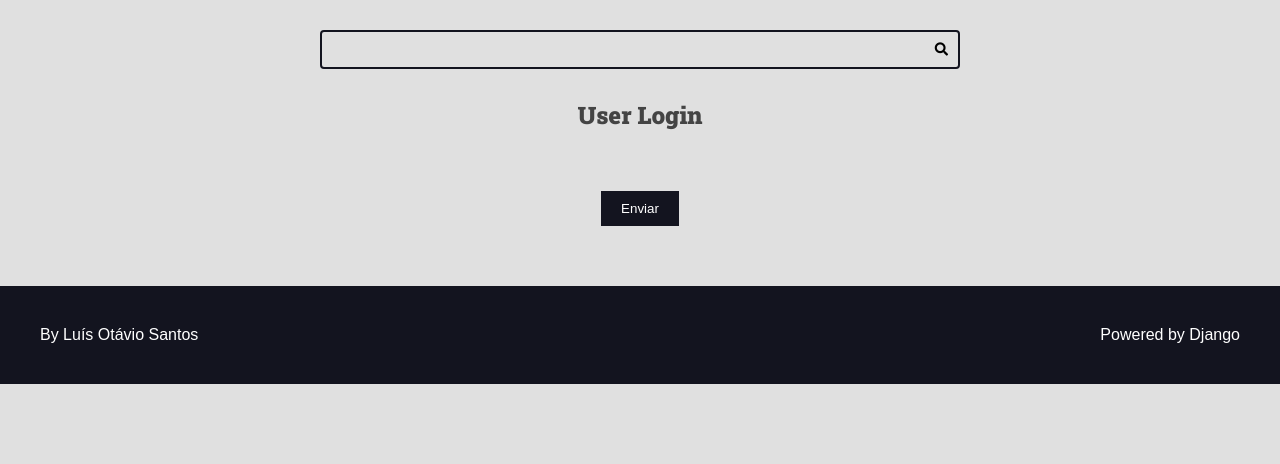
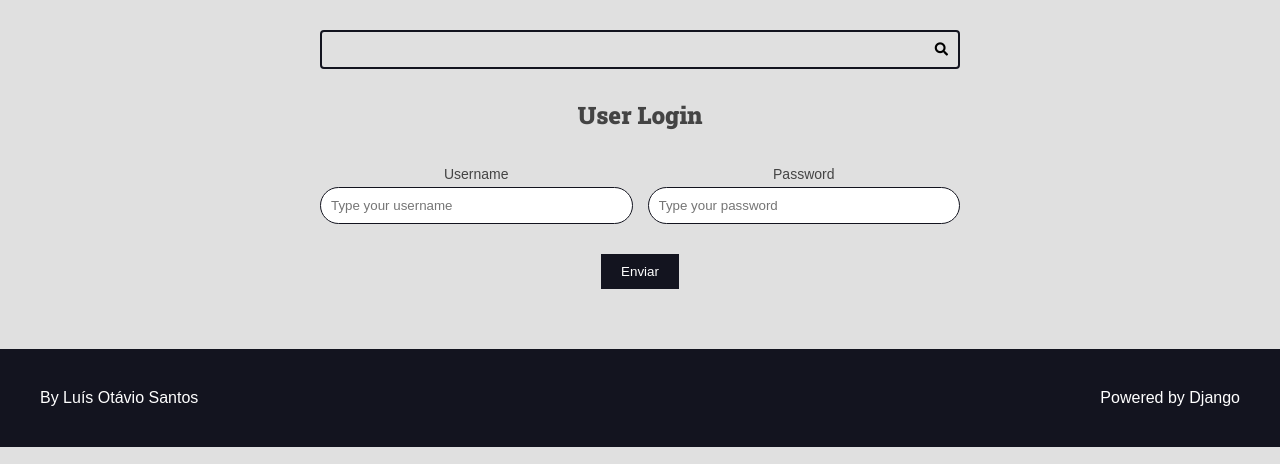
Before and after one commit to LuisOtavioSantos/exemplo_recipes, a Django app: page /authors/login/ in a window 1280 px wide. Shown: the part 113-577 px from the top of the page. Run offline with Django 3.2, Linux system fonts and the light colour scheme.

Commit message:
log in system without session

```diff
--- /dev/null
+++ b/authors/forms/__init__.py
@@ -0,0 +1,4 @@
+# flake8: noqa
+
+from .login import FormLogin
+from .register_form import FormRegister
--- /dev/null
+++ b/authors/forms/login.py
@@ -0,0 +1,17 @@
+from django import forms
+from utils.django_forms import change_placeholder
+
+
+class FormLogin(forms.Form):
+    def __init__(self, *args, **kwargs):
+        super().__init__(*args, **kwargs)
+        change_placeholder(
+            field=self.fields['username'],
+            placeholder_val='Type your username')
+        change_placeholder(
+            field=self.fields['password'],
+            placeholder_val='Type your password')
+    username = forms.CharField()
+    password = forms.CharField(
+        widget=forms.PasswordInput()
+    )
--- a/authors/templates/authors/pages/login.html
+++ b/authors/templates/authors/pages/login.html
@@ -5,6 +5,11 @@
 {% block content %}
     <div class="main-content center container">
         <h2>User Login</h2>
+        {% if request.user.is_authenticated %}
+            <p>
+                You Are Logged As {{request.user.username}}.
+            </p>
+        {% endif %}
     </div>
     {% include 'global/partials/messages.html' %}
     {% include 'global/partials/form.html' %}
--- a/authors/views.py
+++ b/authors/views.py
@@ -1,9 +1,10 @@
 from django.contrib import messages
+from django.contrib.auth import authenticate, login
 from django.http import Http404
 from django.shortcuts import redirect, render
 from django.urls import reverse
 
-from .forms import FormRegister
+from .forms import FormLogin, FormRegister
 
 # Create your views here.
 
@@ -38,8 +39,36 @@ def register_create(request):
 
 
 def login_view(request):
-    return render(request=request, template_name='authors/pages/login.html')
+    form = FormLogin()
+    return render(request=request,
+                  template_name='authors/pages/login.html',
+                  context={
+                      'form': form,
+                      'form_action': reverse(viewname='authors:login_create')
+                  })
 
 
 def login_create(request):
-    return render(request=request, template_name='authors/pages/login.html')
+    if not request.POST:
+        raise Http404()
+
+    login_url = reverse(viewname='authors:login')
+    form = FormLogin(request.POST)
+    if form.is_valid():
+        authenticated_user = authenticate(
+            request=request,
+            username=form.cleaned_data.get('username', ''),
+            password=form.cleaned_data.get('password', ''),
+        )
+        if authenticated_user is not None:
+            messages.success(
+                request=request,
+                message='You Are Logged In'
+            )
+            login(request=request, user=authenticated_user)
+        else:
+            messages.error(request=request, message='Invalid Credentials')
+    else:
+        messages.error(request=request, message='Invalid Password or Username')
+
+    return redirect(to=login_url)
--- /dev/null
+++ b/utils/django_forms.py
@@ -0,0 +1,23 @@
+import re
+
+from django.forms import ValidationError
+
+
+def change_attr(field, attr_name, attr_new_val):
+    field.widget.attrs[attr_name] = f'{attr_new_val}'
+
+
+def change_placeholder(field, placeholder_val):
+    change_attr(field, 'placeholder', placeholder_val)
+
+
+def strong_password(password):
+    regex = re.compile(r'^(?=.*[a-z])(?=.*[A-Z])(?=.*[0-9]).{8,}$')
+
+    if not regex.match(password):
+        raise ValidationError(
+            message='Password must have at least one uppercase letter,'
+            'one lowercase letter and one number. The Length should be '
+            'at least 8 characters',
+            code='invalid'
+        )
```
Also changed, not shown: authors/forms/register_form.py (renamed from authors/forms.py, +1 -22 lines), db.sqlite3.
